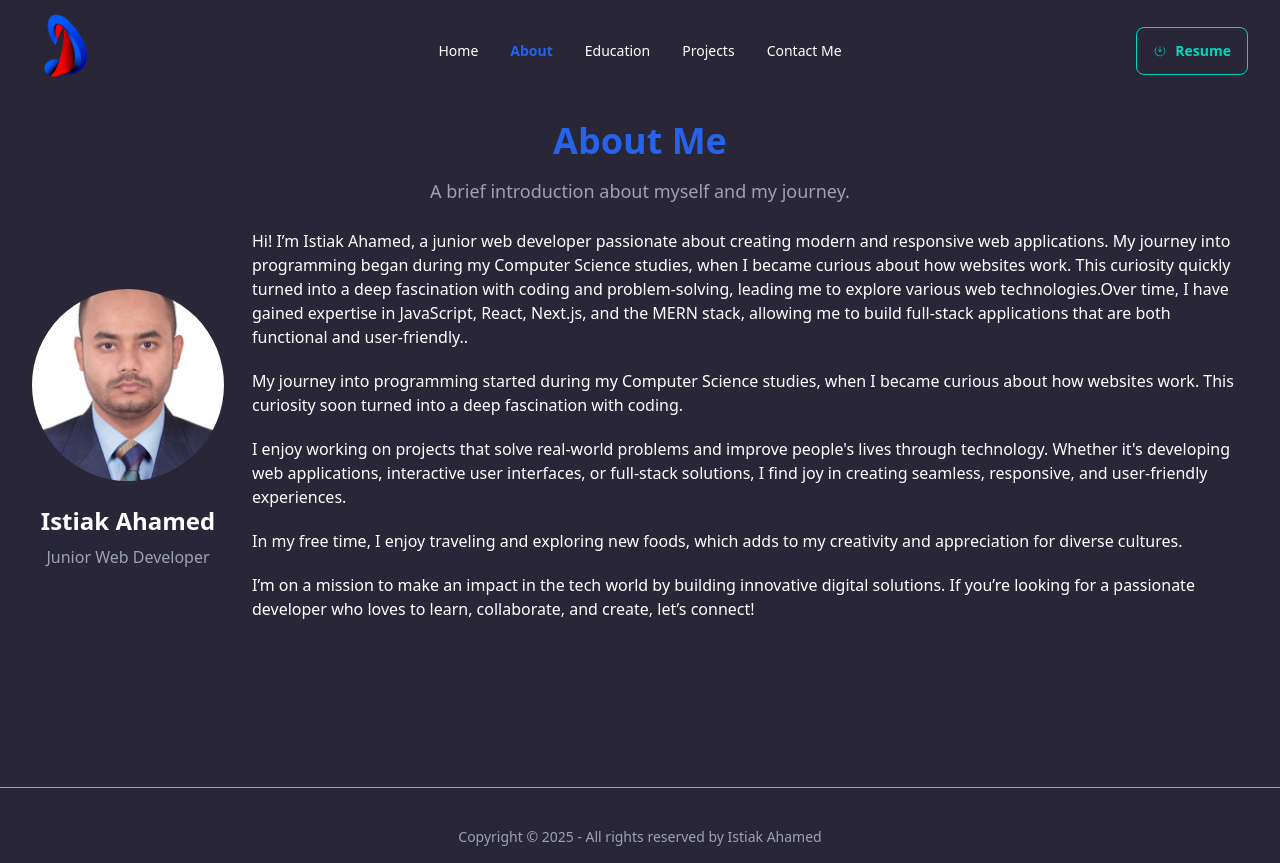
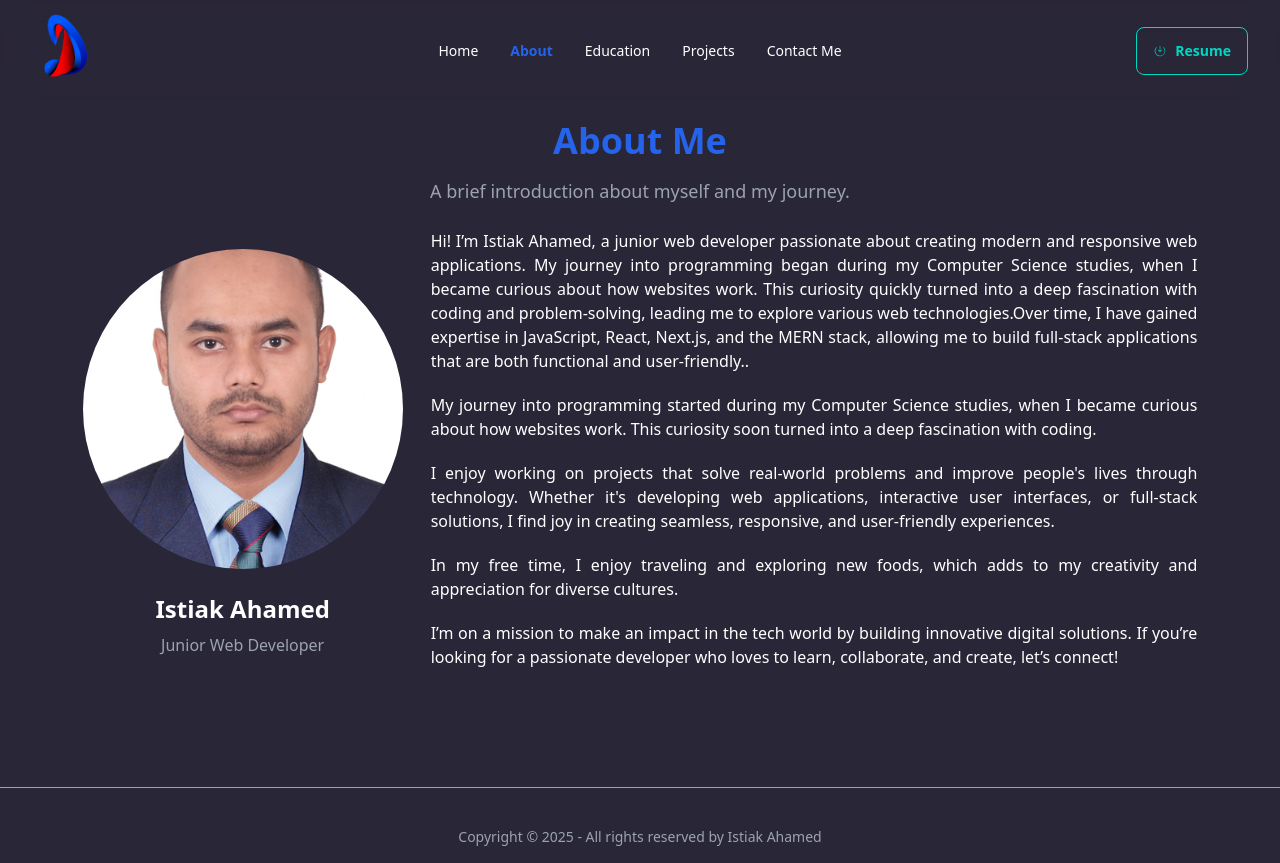
Before and after one commit to istiak19/Portfolio, a React (Vite) app: page /about in a window 1280 px wide. Built offline with nearby package versions, Linux system fonts and the light colour scheme.

Commit message:
about update

```diff
--- a/src/Pages/About.jsx
+++ b/src/Pages/About.jsx
@@ -13,7 +13,7 @@ const About = () => {
     }, []);
 
     return (
-        <div>
+        <div className='w-11/12 mx-auto'>
             <Helmet>
                 <title>About | ISTIAK AHAMED</title>
             </Helmet>
@@ -25,7 +25,7 @@ const About = () => {
             </div>
             <div className="lg:flex gap-7 items-center" data-aos="fade-up">
                 <div className="mb-8" data-aos="zoom-in" data-aos-delay="200">
-                    <div className="w-48 h-48 mx-auto rounded-full overflow-hidden">
+                    <div className="w-80 h-80 mx-auto rounded-full overflow-hidden">
                         <img
                             src={pic}
                             alt="Your Avatar"
@@ -38,19 +38,19 @@ const About = () => {
                     <p className="text-gray-400 mt-2 text-center">Junior Web Developer</p>
                 </div>
                 <div data-aos="fade-left" data-aos-delay="400">
-                    <p className="text-white">
+                    <p className="text-white text-justify">
                         Hi! I’m Istiak Ahamed, a junior web developer passionate about creating modern and responsive web applications. My journey into programming began during my Computer Science studies, when I became curious about how websites work. This curiosity quickly turned into a deep fascination with coding and problem-solving, leading me to explore various web technologies.Over time, I have gained expertise in JavaScript, React, Next.js, and the MERN stack, allowing me to build full-stack applications that are both functional and user-friendly..
                     </p>
-                    <p className="text-white mt-5">
+                    <p className="text-white mt-5 text-justify">
                         My journey into programming started during my Computer Science studies, when I became curious about how websites work. This curiosity soon turned into a deep fascination with coding.
                     </p>
-                    <p className="text-white mt-5">
+                    <p className="text-white mt-5 text-justify">
                         I enjoy working on projects that solve real-world problems and improve people's lives through technology. Whether it's developing web applications, interactive user interfaces, or full-stack solutions, I find joy in creating seamless, responsive, and user-friendly experiences.
                     </p>
-                    <p className="text-white mt-5">
+                    <p className="text-white mt-5 text-justify">
                         In my free time, I enjoy traveling and exploring new foods, which adds to my creativity and appreciation for diverse cultures.
                     </p>
-                    <p className="text-white mt-5 mb-10">
+                    <p className="text-white mt-5 mb-10 text-justify">
                         I’m on a mission to make an impact in the tech world by building innovative digital solutions. If you’re looking for a passionate developer who loves to learn, collaborate, and create, let’s connect!
                     </p>
                 </div>
```
